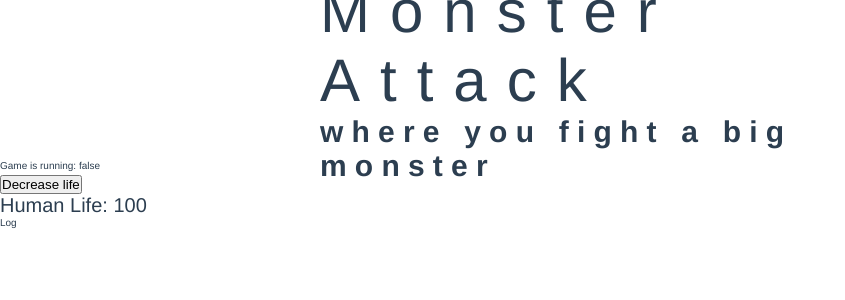
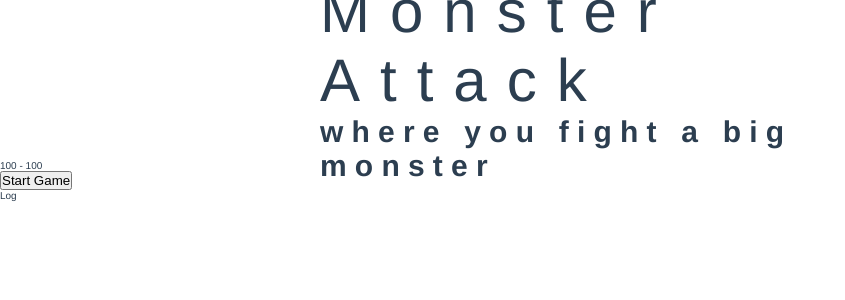
Before and after one commit to FabioZTessitore/monster-vue, a Vue app: page / in a window 1280 px wide. Shown: the top 300 px of the page, without its empty margins (0-845 px from the left). Built offline with nearby package versions, Linux system fonts and the light colour scheme.

Commit message:
base game

```diff
--- a/src/App.vue
+++ b/src/App.vue
@@ -2,28 +2,90 @@
   <div id="app">
     <app-header></app-header>
 
-    <app-game></app-game>
+    <app-game
+      :game="game"
+      :human="human"
+      :monster="monster"
+      @start-game="startGame"
+      @give-up="giveUp"
+      @attack="attack"
+      @special-attack="specialAttack"
+      @heal="heal">
+    </app-game>
 
     <app-log></app-log>
   </div>
 </template>
 
 <script>
-import Header from './components/Header.vue'
-import Game from './components/Game.vue'
-import Log from './components/Log'
+import HeaderComponent from './components/Header.vue'
+import GameComponent from './components/Game.vue'
+import LogComponent from './components/Log'
+
+import Actor from './models/Actor'
+import Logger from './models/Log'
+import Game from './models/Game'
 
 export default {
+  data () {
+    return {
+      game: new Game(),
+      human: new Actor({
+        life: 100,
+        minAttack: 5,
+        maxAttack: 10,
+        specialFactor: 1.5
+      }),
+      monster: new Actor({
+        life: 100,
+        minAttack: 5,
+        maxAttack: 10,
+        specialFactor: 1.5
+      }),
+      log: new Logger()
+    }
+  },
+
+  methods: {
+    startGame () {
+      this.human.reset()
+      this.monster.reset()
+      this.log.reset()
+      this.game.start()
+    },
+
+    attack () {
+      this.monster.normalAttack()
+      this.human.normalAttack()
+    },
+
+    specialAttack () {
+      this.monster.specialAttack()
+      this.human.specialAttack()
+    },
+
+    heal () {
+      this.human.heal()
+      this.human.normalAttack()
+    },
+
+    giveUp () {
+      this.game.stop()
+    }
+  },
+
   components: {
-    appHeader: Header,
-    appGame: Game,
-    appLog: Log
+    appHeader: HeaderComponent,
+    appGame: GameComponent,
+    appLog: LogComponent
   }
 }
 </script>
 
 <style>
-* {
+*,
+*::after,
+*::before {
   margin: 0;
   padding: 0;
   box-sizing: inherit;
--- a/src/components/Game.vue
+++ b/src/components/Game.vue
@@ -1,35 +1,49 @@
 <template>
     <div class="game">
-        Game is running: {{ isRunning }}
+        <div class="actors">
+            {{ human.life }} - {{ monster.life }}
+        </div>
 
-        <div class="test">
-            <button @click="decrease">Decrease life</button>
-            <p>Human Life: {{ human.life }}</p>
+        <div class="actions" v-if="!game.isRunning">
+            <button @click="startGame">Start Game</button>
+        </div>
+
+        <div class="actions" v-else>
+            <button @click="attack">Attack</button>
+            <button @click="specialAttack">Special Attack</button>
+            <button @click="heal">Heal</button>
+            <button @click="giveUp">Give Up</button>
         </div>
     </div>
 </template>
 
 <script>
-import Human from '../models/Human'
-
 export default {
-    data: function () {
-        return {
-            isRunning: false,
-            human: new Human(100)
-        }
-    },
+    props: [ 'game', 'human', 'monster' ],
 
     methods: {
-        decrease () {
-            this.human.decreaseLife()
+        startGame () {
+            this.$emit('start-game')
+        },
+
+        giveUp () {
+            this.$emit('give-up')
+        },
+
+        attack () {
+            this.$emit('attack')
+        },
+
+        specialAttack () {
+            this.$emit('special-attack')
+        },
+
+        heal () {
+            this.$emit('heal')
         }
     }
 }
 </script>
 
 <style scoped>
-.test {
-    font-size: 2rem;
-}
 </style>
--- /dev/null
+++ b/src/models/Actor.js
@@ -0,0 +1,34 @@
+class Actor {
+    constructor (config) {
+        // backup the initial data
+        this.config = config
+
+        this.reset()
+    }
+
+    attack (min, max) {
+        this.life -= Math.floor(min + Math.random() * (max - min))
+    }
+
+    specialAttack () {
+        this.attack(this.minAttack*this.specialFactor, this.maxAttack*this.specialFactor)
+    }
+
+    normalAttack () {
+        this.attack(this.minAttack, this.maxAttack)
+    }
+
+    heal () {
+        this.life += 10
+        if (this.life > this.config.life) this.life = this.config.life
+    }
+
+    reset () {
+        this.life = this.config.life
+        this.minAttack = this.config.minAttack
+        this.maxAttack = this.config.maxAttack
+        this.specialFactor = this.config.specialFactor
+    }
+}
+
+export default Actor
--- /dev/null
+++ b/src/models/Game.js
@@ -0,0 +1,15 @@
+class Game {
+    constructor () {
+        this.isRunning = false
+    }
+
+    start () {
+        this.isRunning = true
+    }
+
+    stop () {
+        this.isRunning = false
+    }
+}
+
+export default Game
--- a/src/models/Human.js
+++ /dev/null
@@ -1,11 +0,0 @@
-class Human {
-    constructor (life) {
-        this.life = life
-    }
-
-    decreaseLife () {
-        this.life--
-    }
-}
-
-export default Human
--- /dev/null
+++ b/src/models/Log.js
@@ -0,0 +1,15 @@
+class Log {
+    constructor () {
+        this.messages = []
+    }
+
+    log (message) {
+        this.messages.push(message)
+    }
+
+    reset () {
+        this.messages = []
+    }
+}
+
+export default Log
```
Also changed, not shown: 1 other file (tests, documents, lock files or other folders).
